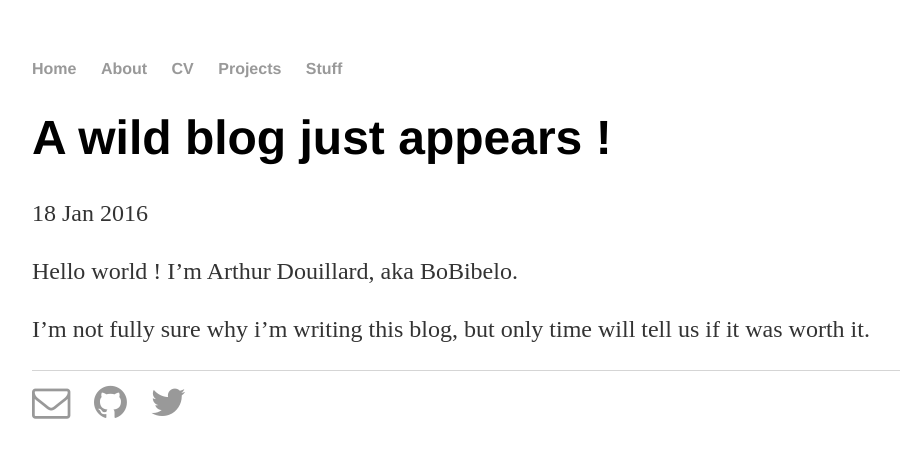
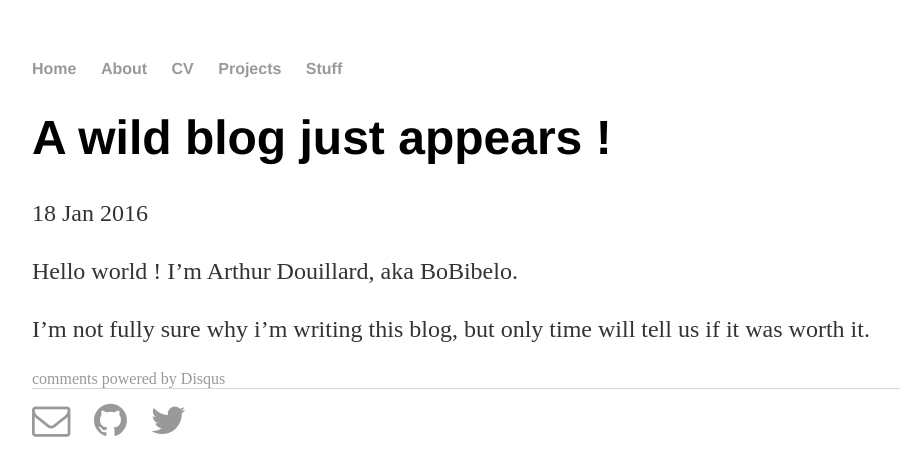
Before and after one commit to Mougatine/Mougatine, a Jekyll site: the page built from _posts/2016-01-18-Hello-World.md, in a window 1280 px wide. Shown: the top 476 px of the page, without its empty margins (160-1060 px from the left). Built offline with Jekyll 4.4.1, drawn with Linux system fonts in a browser that asks for light colours; comment, search, counter and statistics services are not loaded.

Commit message:
Add comments section to blog

```diff
--- /dev/null
+++ b/_includes/disqus.html
@@ -0,0 +1,11 @@
+<div id="disqus_thread"></div>
+<script type="text/javascript">
+var disqus_shortname = 'BoBibelo';
+(function() {
+ var dsq = document.createElement('script'); dsq.type = 'text/javascript'; dsq.async = true;
+ dsq.src = '//' + disqus_shortname + '.disqus.com/embed.js';
+ (document.getElementsByTagName('head')[0] || document.getElementsByTagName('body')[0]).appendChild(dsq);
+ })();
+</script>
+<noscript>Please enable JavaScript to view the <a href="http://disqus.com/?ref_noscript">comments powered by Disqus.</a></noscript>
+<a href="http://disqus.com" class="dsq-brlink">comments powered by <span class="logo-disqus">Disqus</span></a>
--- a/_layouts/post.html
+++ b/_layouts/post.html
@@ -7,3 +7,7 @@ layout: default
 <div class="post">
     {{ content }}
 </div>
+
+<div>
+   {% include disqus.html %}
+</div>
```
